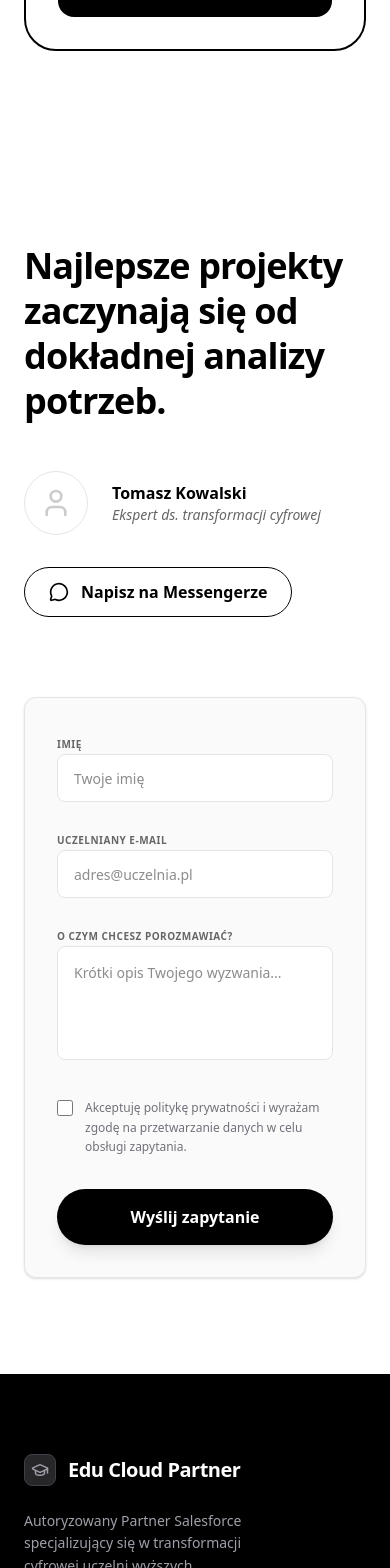
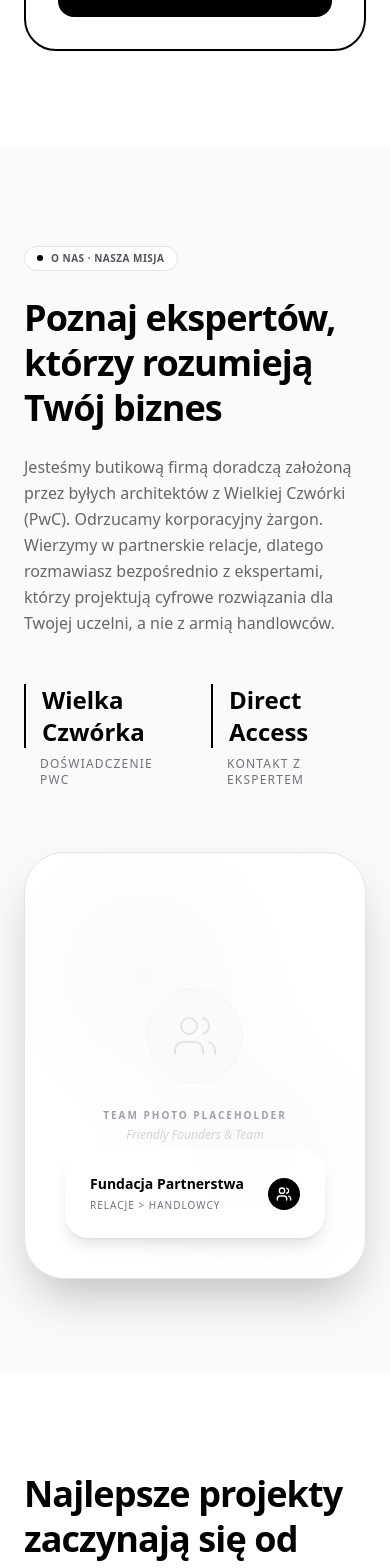
Before and after one commit to Dabermanpl/Think-Beyond-UX, a Next.js app: page /Think-Beyond-UX/ in a window 390 px wide. Shown: the part 6288-7856 px from the top of the page. Built offline with nearby package versions, Linux system fonts and the light colour scheme.

Commit message:
feat: add About Us section between Lead Magnet and Contact Form

```diff
--- a/src/app/page.tsx
+++ b/src/app/page.tsx
@@ -4,6 +4,7 @@ import { SocialProof } from "@/components/SocialProof";
 import { ProblemStorytelling } from "@/components/ProblemStorytelling";
 import { Solution } from "@/components/Solution";
 import { LeadMagnet } from "@/components/LeadMagnet";
+import { AboutUs } from "@/components/AboutUs";
 import { ContactForm } from "@/components/ContactForm";
 import { Footer } from "@/components/Footer";
 import { AIChat } from "@/components/AIChat";
@@ -17,6 +18,7 @@ export default function Home() {
       <ProblemStorytelling />
       <Solution />
       <LeadMagnet />
+      <AboutUs />
       <ContactForm />
       <Footer />
       <AIChat />
--- /dev/null
+++ b/src/components/AboutUs.tsx
@@ -0,0 +1,76 @@
+import { Users } from "lucide-react";
+
+export function AboutUs() {
+  return (
+    <section id="about" className="py-24 px-6 bg-zinc-50 overflow-hidden">
+      <div className="max-w-7xl mx-auto">
+        <div className="grid lg:grid-cols-2 gap-16 items-center">
+          {/* Text Content */}
+          <div className="space-y-8">
+            <div className="space-y-6">
+              <div className="inline-flex items-center gap-2 px-3 py-1 bg-white border border-zinc-200 rounded-full">
+                <div className="w-1.5 h-1.5 bg-black rounded-full" />
+                <span className="font-mono text-[10px] font-bold uppercase tracking-wider text-zinc-600">
+                  O nas · Nasza misja
+                </span>
+              </div>
+
+              <h2 className="font-display text-4xl md:text-5xl font-bold leading-tight tracking-tight text-text-primary">
+                Poznaj ekspertów, którzy rozumieją Twój biznes
+              </h2>
+
+              <p className="font-body text-base md:text-lg text-text-muted leading-relaxed">
+                Jesteśmy butikową firmą doradczą założoną przez byłych architektów z Wielkiej Czwórki (PwC).
+                Odrzucamy korporacyjny żargon. Wierzymy w partnerskie relacje, dlatego rozmawiasz bezpośrednio
+                z ekspertami, którzy projektują cyfrowe rozwiązania dla Twojej uczelni, a nie z armią handlowców.
+              </p>
+            </div>
+
+            <div className="grid grid-cols-2 gap-8 pt-4">
+              <div className="space-y-2">
+                <div className="text-2xl font-bold text-black border-l-2 border-black pl-4">Wielka Czwórka</div>
+                <div className="text-xs text-zinc-500 uppercase tracking-widest pl-4">Doświadczenie PwC</div>
+              </div>
+              <div className="space-y-2">
+                <div className="text-2xl font-bold text-black border-l-2 border-black pl-4">Direct Access</div>
+                <div className="text-xs text-zinc-500 uppercase tracking-widest pl-4">Kontakt z ekspertem</div>
+              </div>
+            </div>
+          </div>
+
+          {/* Image Placeholder */}
+          <div className="relative group">
+            <div className="relative aspect-[4/5] bg-white rounded-[40px] border border-zinc-200 shadow-2xl flex flex-col items-center justify-center overflow-hidden transition-transform duration-500 group-hover:scale-[1.01]">
+              {/* Subtle Grayscale Background Pattern */}
+              <div className="absolute inset-0 opacity-[0.03] pointer-events-none">
+                <div className="absolute top-10 left-10 w-40 h-40 bg-black rounded-full blur-3xl" />
+                <div className="absolute bottom-10 right-10 w-40 h-40 bg-black rounded-full blur-3xl" />
+              </div>
+
+              <div className="relative z-10 flex flex-col items-center gap-6 text-zinc-200">
+                <div className="w-24 h-24 bg-zinc-50 border border-zinc-100 rounded-full flex items-center justify-center">
+                  <Users size={48} strokeWidth={1} />
+                </div>
+                <div className="text-center space-y-1">
+                  <div className="font-mono text-[10px] font-bold uppercase tracking-[0.2em] text-zinc-400">Team Photo Placeholder</div>
+                  <div className="text-xs text-zinc-300 italic">Friendly Founders & Team</div>
+                </div>
+              </div>
+
+              {/* Minimalist Floating Label */}
+              <div className="absolute bottom-10 left-10 right-10 bg-white/80 backdrop-blur-md border border-white/20 p-6 rounded-3xl shadow-lg flex items-center justify-between">
+                <div className="space-y-1">
+                  <div className="text-sm font-bold text-black">Fundacja Partnerstwa</div>
+                  <div className="text-[10px] font-medium text-zinc-500 uppercase tracking-widest">Relacje {" > "} Handlowcy</div>
+                </div>
+                <div className="w-8 h-8 bg-black rounded-full flex items-center justify-center text-white">
+                  <Users size={16} />
+                </div>
+              </div>
+            </div>
+          </div>
+        </div>
+      </div>
+    </section>
+  );
+}
```
